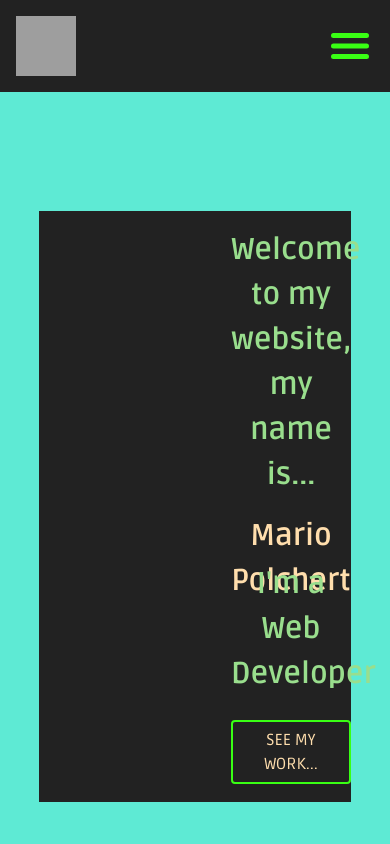
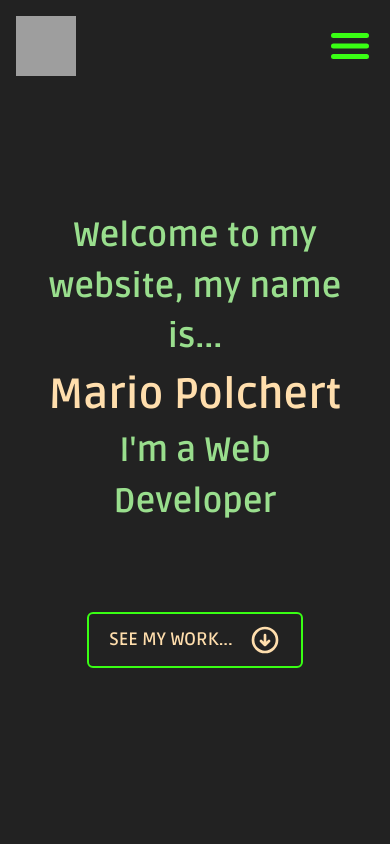
Before and after one commit to EppurSiMuove/eppursimuove.github.io, a React (Vite) app: page / in a window 390 px wide. Shown: the top 844 px of the page. Built offline with nearby package versions, Linux system fonts and the light colour scheme; grey boxes are pictures that could not be loaded.

Commit message:
landscape and portrait mobile working

```diff
--- a/src/components/Hero.jsx
+++ b/src/components/Hero.jsx
@@ -1,25 +1,41 @@
 const Hero = () => {
     return (
         <section id="home" className="bg-green-300 h-screen w-screen ">
-            <div className="container h-full w-full flex flex-col items-center justify-center bg-teal-300">
-                <div className="content pl-48">
-                    <h2 className="text-center md:text-left text-3xl  md:text-3xl lg:text-4xl text-paleGreen hover:text-accent duration-1000 py-4 cursor-pointer font-bold">
+            <div className="container h-full w-full flex flex-col items-center justify-center bg-darkText">
+                <div className="content flex flex-col pt-[10vh] portrait:pt-[10vh]  md:pl-12 md:pt-[10vh]  ">
+                    <h2 className="text-center portrait:text-center md:text-left text-[4vh] portrait:text-[4vh] md:text-[6vh]  text-paleGreen hover:text-accent duration-1000  cursor-pointer font-bold tracking-normal">
                         Welcome to my website, my name is...
                     </h2>
-                    <h1 className="text-center md:text-left h-12 text-3xl  md:text-7xl lg:text-7xl md:h-20 font-bold text-lightText cursor-pointer hover:text-accent duration-1000">
+                    <h1 className="text-center portrait:text-center md:text-left text-[5vh] portrait:text-[5vh] md:text-[6vh]  font-bold text-lightText cursor-pointer hover:text-accent duration-1000 tracking-normal">
                         Mario Polchert
                     </h1>
-                    <h2 className="text-center md:text-left  text-3xl md:text-7xl lg:text-7xl font-bold text-paleGreen hover:text-accent duration-1000 cursor-pointer">
-                        I'm a Web Developer
+                    <h2 className="text-center portrait:text-center md:text-left text-[4vh] portrait:text-[4vh] md:text-[6vh]  font-bold text-paleGreen hover:text-accent duration-1000 cursor-pointer tracking-normal">
+                        I&apos;m a Web Developer
                     </h2>
-                    <div className="pt-4 sm:flex flex-row space-x-4 mx-auto md:mx-0 justify-center md:justify-start">
-                        <button
-                            className="group flex flex-row items-center justify-around md:w-60 h-16 lg:text-lg text-lightText border-2 border-accent rounded px-6 py-3 my-2 hover:text-paleGreen hover:border-accent group-hover:duration-1000"
-                            href="#work"
-                        >
-                            <span>SEE MY WORK...</span>
-                        </button>
-                    </div>
+                    <button
+                        type="button"
+                        className="group flex portrait:mx-auto mt-[10vh] portrait:mt-[10vh]  md:mt-[5vh] md:w-fit lg:ml-0 text-lightText hover:text-accent hover:border-red-600 bg-darkText border-accent border-2 font-semibold rounded-md text-lg px-5 py-2.5  duration-500"
+                    >
+                        <a href="#work" className="flex space-x-4 items-center">
+                            <span className="flex mx-auto items-center">
+                                SEE MY WORK...
+                            </span>
+                            <svg
+                                xmlns="http://www.w3.org/2000/svg"
+                                fill="none"
+                                viewBox="0 0 24 24"
+                                strokeWidth="2"
+                                stroke="currentColor"
+                                className="w-8 h-8 py-auto group-hover:text-red-600 group-hover:duration-500"
+                            >
+                                <path
+                                    strokeLinecap="round"
+                                    strokeLinejoin="round"
+                                    d="M9 12.75l3 3m0 0l3-3m-3 3v-7.5M21 12a9 9 0 11-18 0 9 9 0 0118 0z"
+                                />
+                            </svg>
+                        </a>
+                    </button>
                 </div>
             </div>
         </section>
@@ -27,3 +43,18 @@ const Hero = () => {
 };
 
 export default Hero;
+
+<svg
+    xmlns="http://www.w3.org/2000/svg"
+    fill="none"
+    viewBox="0 0 24 24"
+    strokeWidth={1.5}
+    stroke="currentColor"
+    className="w-6 h-6"
+>
+    <path
+        strokeLinecap="round"
+        strokeLinejoin="round"
+        d="M9 12.75l3 3m0 0l3-3m-3 3v-7.5M21 12a9 9 0 11-18 0 9 9 0 0118 0z"
+    />
+</svg>;
--- a/src/components/Navbar.jsx
+++ b/src/components/Navbar.jsx
@@ -1,25 +1,13 @@
 import { useState, useEffect } from "react";
 
-// const Logo = () => {
-//     return (
-//         <div className="logo">
-//             <a href="#home">
-//                 <img
-//                     src="https://unsplash.it/60/60"
-//                     alt="logo mario polchert"
-//                 />
-//             </a>
-//         </div>
-//     );
-// };
-
 const Navbar = () => {
-    const [nav, setNav] = useState(false);
+    const [nav, setNav] = useState(true);
     const handleClick = () => setNav(!nav);
+    // const [landscapeOrientation, setLandscapeOrientation] = useState(false);
 
     // Disabling scroll when mobile menu is active
     useEffect(() => {
-        if (nav) {
+        if (!nav) {
             document.body.classList.add("overflow-hidden");
         } else {
             document.body.classList.remove("overflow-hidden");
@@ -27,23 +15,23 @@ const Navbar = () => {
     }, [nav]);
 
     // Needed to add this to avoid disabling if orientation is landscape
-    useEffect(() => {
-        const handleOrientationChange = () => {
-            const isLandscape = window.matchMedia(
-                "(orientation: landscape)"
-            ).matches;
-            setNav(isLandscape);
-        };
+    // useEffect(() => {
+    //     const handleOrientationChange = () => {
+    //         const isLandscape = window.matchMedia(
+    //             "(orientation: landscape)"
+    //         ).matches;
+    //         setLandscapeOrientation(isLandscape);
+    //     };
 
-        window.addEventListener("orientationchange", handleOrientationChange);
+    //     window.addEventListener("orientationchange", handleOrientationChange);
 
-        return () => {
-            window.removeEventListener(
-                "orientationchange",
-                handleOrientationChange
-            );
-        };
-    }, []);
+    //     return () => {
+    //         window.removeEventListener(
+    //             "orientationchange",
+    //             handleOrientationChange
+    //         );
+    //     };
+    // }, []);
 
     return (
         <section className="w-screen fixed ">
@@ -79,7 +67,7 @@ const Navbar = () => {
             </div>
             {/* Mobile menu */}
             <div className="container z-30 flex sm:hidden justify-between items-center bg-darkText p-4">
-                {!nav ? (
+                {nav ? (
                     <>
                         <div className="logo">
                             <a href="#home">
@@ -163,8 +151,3 @@ const Navbar = () => {
 };
 
 export default Navbar;
-
-{
-    /* <div className="flex flex-col w-screen h-screen items-center bg-darkText opacity-95 p-4">
-                        <div className="flex flex-row justify-between w-full items-center"> */
-}
--- a/src/index.css
+++ b/src/index.css
@@ -13,7 +13,7 @@
     @apply scroll-smooth;
   }
   .content {
-    @apply bg-darkText w-[80vw] h-[70vh] sm:h-[60vh] mt-[20vh];
+    @apply bg-darkText w-[80vw] h-[80vh] sm:h-[60vh] mt-[10vh] landscape:mt-[20vh];
   }
   .mobile-menu-open {
     @apply fixed inset-0 overflow-y-hidden flex flex-col w-screen h-screen items-center bg-darkText opacity-90 p-4 z-auto;
```
